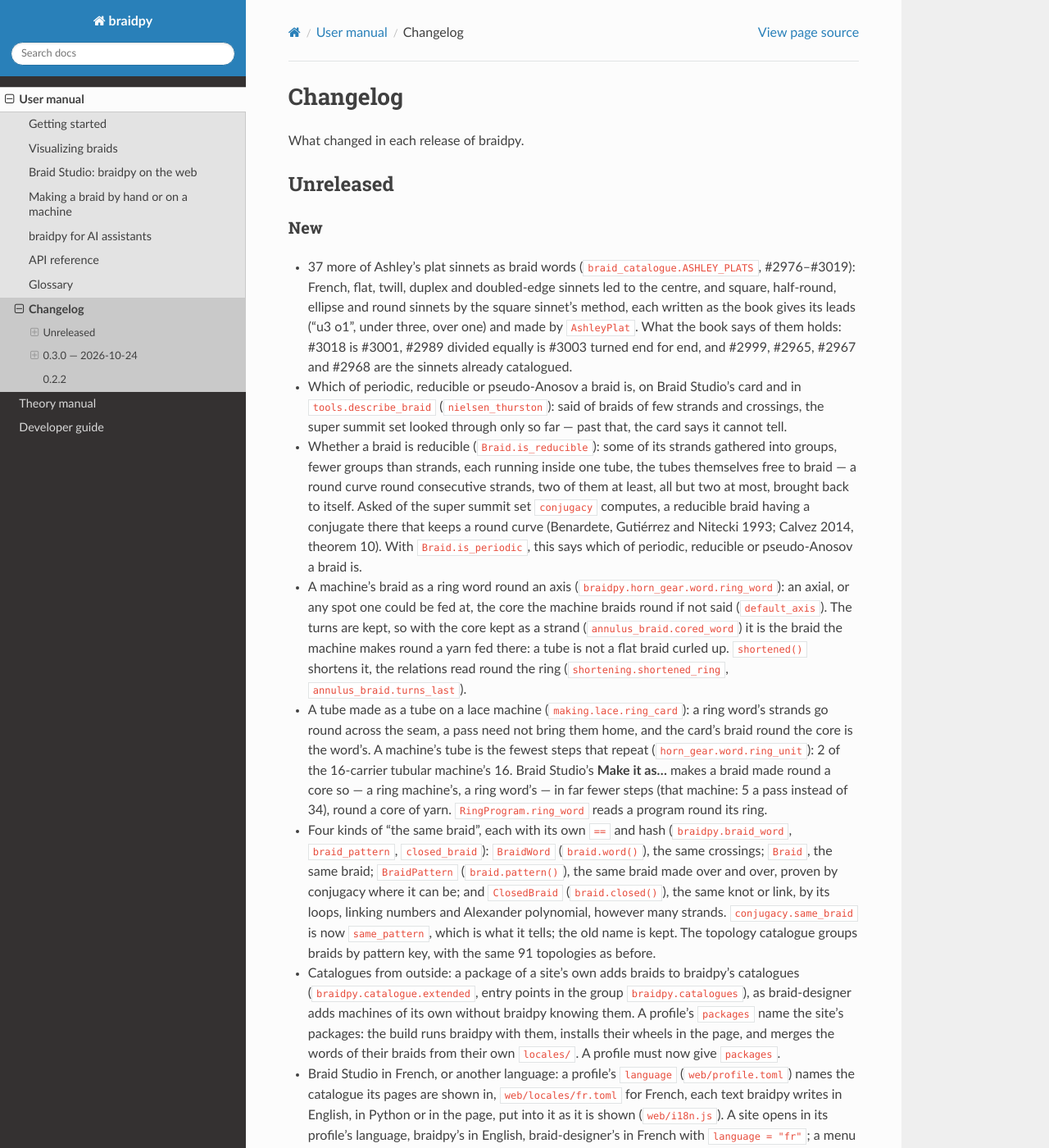
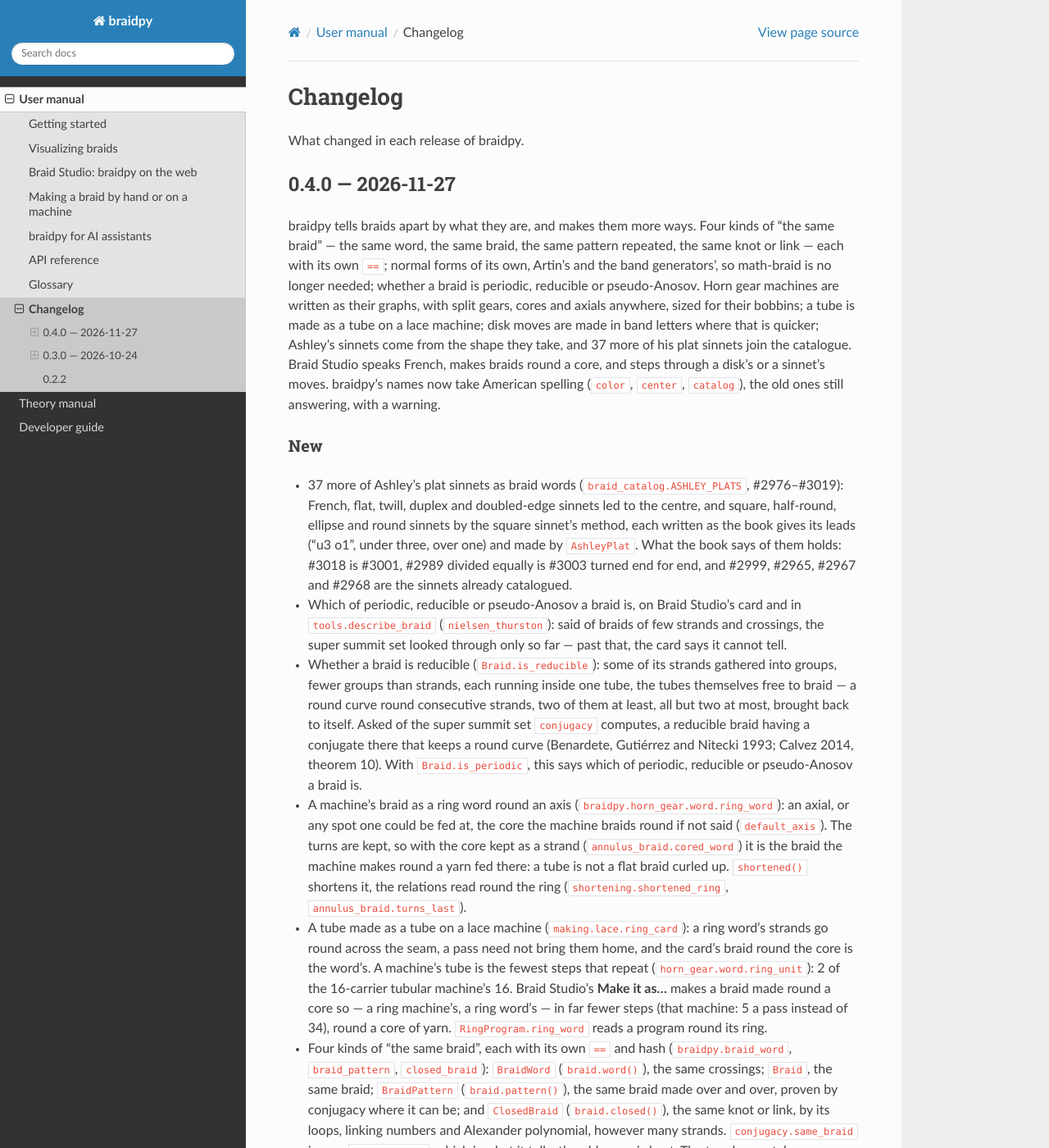
Before and after one commit to baptistelabat/braidpy, a Sphinx documentation site: the page built from docs/source/changelog.md, in a window 1280 px wide and 1400 px high. Shown: the whole window at 82% size. Built offline with Sphinx 7.4.7 and the Read the Docs theme 3.1.0, drawn with Linux system fonts in a browser that asks for light colours; some of the changed text lies outside the part shown.

Commit message:
Release 0.4.0 (#205)
* Release 0.4.0: the version, its changelog, how a release is published

pyproject.toml, server.json and uv.lock at 0.4.0; CHANGELOG's unreleased
section becomes 0.4.0, dated, with a summary as 0.3.0's has. The
developer guide says what a tag now does: the release workflow publishes
the package, rather than uv publish by hand.

Co-Authored-By: Claude Opus 5.5 <noreply@anthropic.com>
Claude-Session: https://claude.ai/code/session_01CYC9b8qF7suj1VmAndqcRK

* CHANGELOG 0.4.0: the American names of #206, in its summary and its entries' code

Co-Authored-By: Claude Opus 5.5 <noreply@anthropic.com>
Claude-Session: https://claude.ai/code/session_01CYC9b8qF7suj1VmAndqcRK

---------

Co-authored-by: Claude <noreply@anthropic.com>

```diff
--- a/CHANGELOG.md
+++ b/CHANGELOG.md
@@ -2,11 +2,25 @@
 
 What changed in each release of braidpy.
 
-## Unreleased
+## 0.4.0 — 2026-11-27
+
+braidpy tells braids apart by what they are, and makes them more ways.
+Four kinds of "the same braid" — the same word, the same braid, the same
+pattern repeated, the same knot or link — each with its own `==`; normal
+forms of its own, Artin's and the band generators', so math-braid is no
+longer needed; whether a braid is periodic, reducible or pseudo-Anosov.
+Horn gear machines are written as their graphs, with split gears, cores and
+axials anywhere, sized for their bobbins; a tube is made as a tube on a lace
+machine; disk moves are made in band letters where that is quicker;
+Ashley's sinnets come from the shape they take, and 37 more of his plat
+sinnets join the catalogue. Braid Studio speaks French, makes braids round
+a core, and steps through a disk's or a sinnet's moves. braidpy's names now
+take American spelling (`color`, `center`, `catalog`), the old ones still
+answering, with a warning.
 
 ### New
 
-- 37 more of Ashley's plat sinnets as braid words (`braid_catalogue.ASHLEY_PLATS`,
+- 37 more of Ashley's plat sinnets as braid words (`braid_catalog.ASHLEY_PLATS`,
   #2976–#3019): French, flat, twill, duplex and doubled-edge sinnets led to
   the centre, and square, half-round, ellipse and round sinnets by the square
   sinnet's method, each written as the book gives its leads ("u3 o1", under
@@ -52,7 +66,7 @@ What changed in each release of braidpy.
   the old name is kept. The topology catalogue groups braids by pattern
   key, with the same 91 topologies as before.
 - Catalogues from outside: a package of a site's own adds braids to
-  braidpy's catalogues (`braidpy.catalogue.extended`, entry points in
+  braidpy's catalogues (`braidpy.catalog.extended`, entry points in
   the group `braidpy.catalogues`), as braid-designer adds machines of its
   own without braidpy knowing them. A profile's `packages` name the
   site's packages: the build runs braidpy with them, installs their
@@ -150,7 +164,7 @@ What changed in each release of braidpy.
   naming a braid go on there.
 - Each catalogued braid's links, as data: where it comes from and where it
   is shown made, each a title, a kind (book, article, video, page, post)
-  and a web address (`catalogue.Link`, `Entry.links`; `Entry.reference` is
+  and a web address (`catalog.Link`, `Entry.links`; `Entry.reference` is
   now the first link's title). The addresses that were in the catalogues'
   docstrings and notes are there now, and go out with the topology
   catalogue (`topology_catalog.export`), for Braid Studio to show.
@@ -197,7 +211,7 @@ What changed in each release of braidpy.
   what it needs.
 - The multiband machines draw every carrier of a band in that band's colour,
   so the bands can be told apart in the braid they make together; a band
-  shown alone keeps its colour (`BraidingMachine.carrier_colours`).
+  shown alone keeps its colour (`BraidingMachine.carrier_colors`).
 - A line of horn gears that braids three bands at once: the 10-15-10
   machine of the Atelier de Tressage (`braidpy.horn_gear.multiband`). Where
   two bands meet, a six-horn gear is split between them, three horns each, so
--- a/pyproject.toml
+++ b/pyproject.toml
@@ -5,7 +5,7 @@ build-backend = "setuptools.build_meta"
 
 [project]
 name = "braidpy"
-version = "0.3.0"
+version = "0.4.0"
 description = "Python library for working with braids"
 authors = [
     { name="Baptiste Labat", email="baptiste.labat@gmail.com" }
--- a/server.json
+++ b/server.json
@@ -3,7 +3,7 @@
   "name": "io.github.baptistelabat/braidpy",
   "title": "braidpy",
   "description": "Braids by name or word: what they are, what they are like, and how to make them",
-  "version": "0.3.0",
+  "version": "0.4.0",
   "websiteUrl": "https://baptistelabat.github.io/braidpy/studio/",
   "repository": {
     "url": "https://github.com/baptistelabat/braidpy",
@@ -13,7 +13,7 @@
     {
       "registryType": "pypi",
       "identifier": "braidpy",
-      "version": "0.3.0",
+      "version": "0.4.0",
       "runtimeHint": "uvx",
       "runtimeArguments": [
         {
```
Also changed, not shown: docs/source/developer_guide.md (+6 -5 lines), 1 other file.
